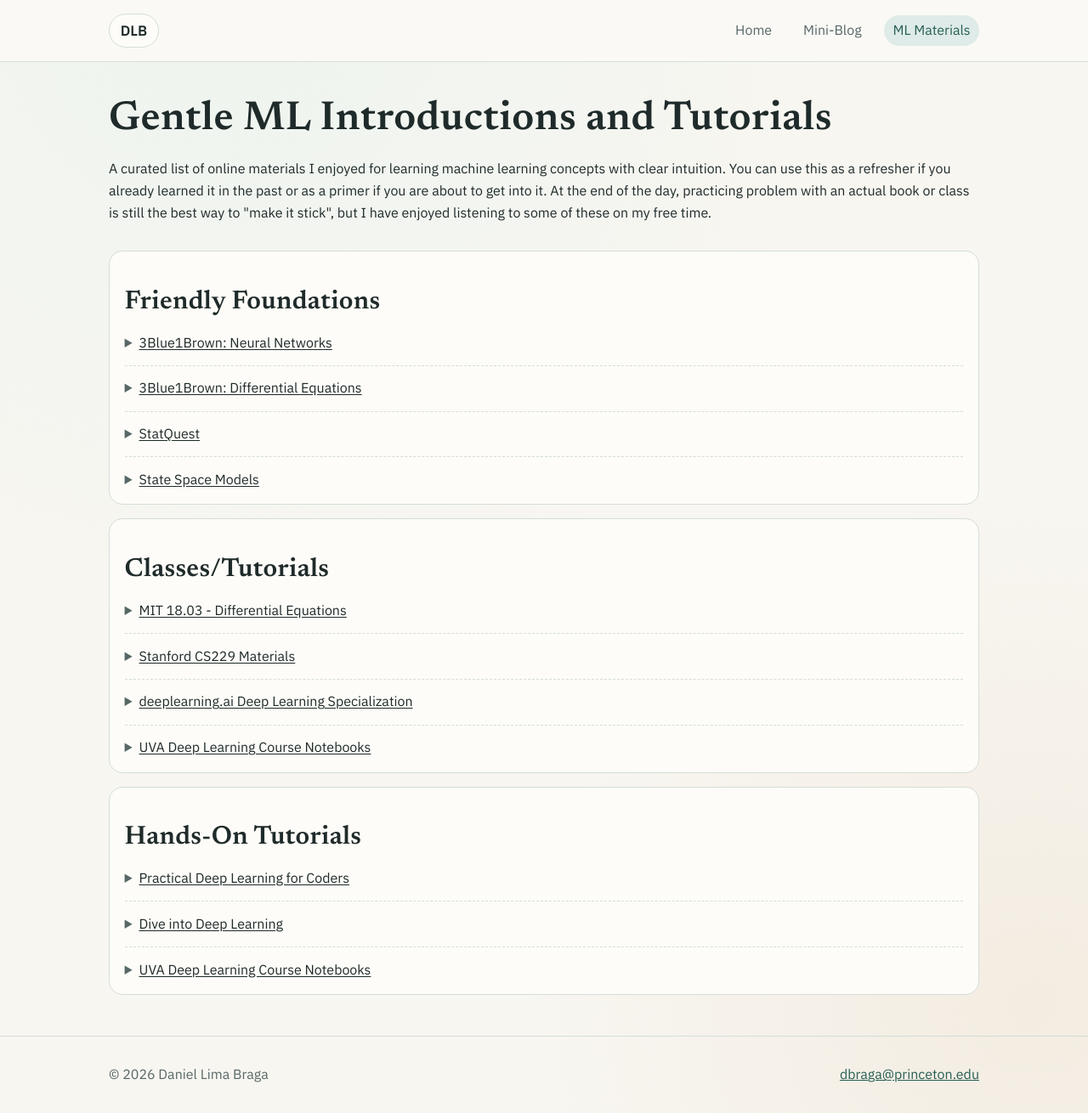
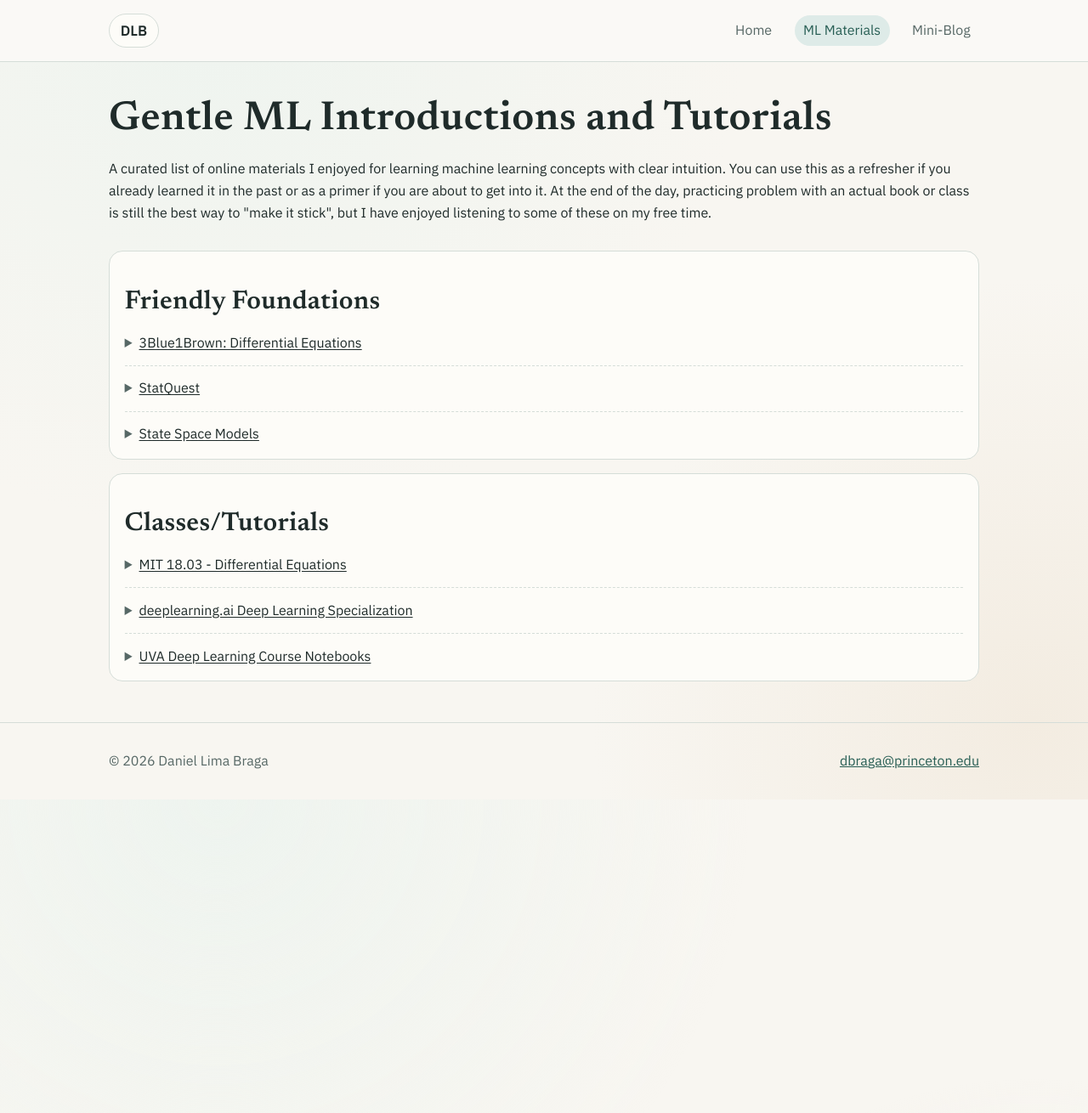
Before and after one commit to bragadaniel14/bragadaniel14.github.io, a Jekyll site: the page built from ml-materials.md, in a window 1280 px wide and 1310 px high. Shown: the whole window at 85% size. Built offline with Jekyll 4.4.1, drawn with Linux system fonts in a browser that asks for light colours.

```diff
--- a/_layouts/default.html
+++ b/_layouts/default.html
@@ -20,8 +20,8 @@
         <button class="menu-toggle" aria-label="Toggle menu" aria-expanded="false">Menu</button>
         <nav class="site-nav" data-open="false">
           <a href="{{ '/' | relative_url }}" {% if page.url == '/' %}aria-current="page"{% endif %}>Home</a>
+          <a href="{{ '/ml-materials/' | relative_url }}" {% if page.url == '/ml-materials/' %}aria-current="page"{% endif %}>ML Materials</a>
           <a href="{{ '/mini-blog/' | relative_url }}" {% if page.url == '/mini-blog/' %}aria-current="page"{% endif %}>Mini-Blog</a>
-          <a href="{{ '/ml-materials/' | relative_url }}" {% if page.url == '/ml-materials/' %}aria-current="page"{% endif %}>ML Materials</a>
         </nav>
       </div>
     </header>
--- a/ml-materials.md
+++ b/ml-materials.md
@@ -17,14 +17,8 @@ permalink: /ml-materials/
       <ul class="resource-list">
         <li>
           <details class="resource-item">
-            <summary><a href="https://www.3blue1brown.com/topics/neural-networks" target="_blank" rel="noopener">3Blue1Brown: Neural Networks</a></summary>
-            <p>Visual intuition first.</p>
-          </details>
-        </li>
-        <li>
-          <details class="resource-item">
             <summary><a href="https://www.3blue1brown.com/topics/differential-equations" target="_blank" rel="noopener">3Blue1Brown: Differential Equations</a></summary>
-            <p>Visual intuition first.</p>
+            <p>A lot of interesting and theoretically grounded work in ML that goes through dynamical systems, diffusions, state space models, and beyond rely on some amount of diff eq. 3B1B is pretty good at providing visual intuitions for Fourier series, Laplace transforms, and heat equations.</p>
           </details>
         </li>
         <li>
@@ -55,12 +49,6 @@ permalink: /ml-materials/
         </li>
         <li>
           <details class="resource-item">
-            <summary><a href="https://cs229.stanford.edu/materials.html" target="_blank" rel="noopener">Stanford CS229 Materials</a></summary>
-            <p>Classic notes for fundamentals.</p>
-          </details>
-        </li>
-        <li>
-          <details class="resource-item">
             <summary><a href="https://www.deeplearning.ai/courses/deep-learning-specialization/" target="_blank" rel="noopener">deeplearning.ai Deep Learning Specialization</a></summary>
             <p>
               If you enjoy theory-heavy classes, this is a good complement because it focuses on turning ideas into working code while still explaining important architectural details.
@@ -75,29 +63,5 @@ permalink: /ml-materials/
         </li>
       </ul>
     </article>
-
-    <article class="card">
-      <h2>Hands-On Tutorials</h2>
-      <ul class="resource-list">
-        <li>
-          <details class="resource-item">
-            <summary><a href="https://course.fast.ai/" target="_blank" rel="noopener">Practical Deep Learning for Coders</a></summary>
-            <p>A coding-first deep learning course.</p>
-          </details>
-        </li>
-        <li>
-          <details class="resource-item">
-            <summary><a href="https://d2l.ai/" target="_blank" rel="noopener">Dive into Deep Learning</a></summary>
-            <p>A textbook with runnable notebooks.</p>
-          </details>
-        </li>
-        <li>
-          <details class="resource-item">
-            <summary><a href="https://uvadlc-notebooks.readthedocs.io/" target="_blank" rel="noopener">UVA Deep Learning Course Notebooks</a></summary>
-            <p>Clear PyTorch examples.</p>
-          </details>
-        </li>
-      </ul>
-    </article>
   </div>
 </section>
```
Also changed, not shown: _posts/2026-03-03-first-faith-note.md (+1 -7 lines), _posts/2026-03-03-first-tech-note.md (+1 -8 lines), assets/profile-placeholder.jpg (renamed from profile-placeholder.jpg).
